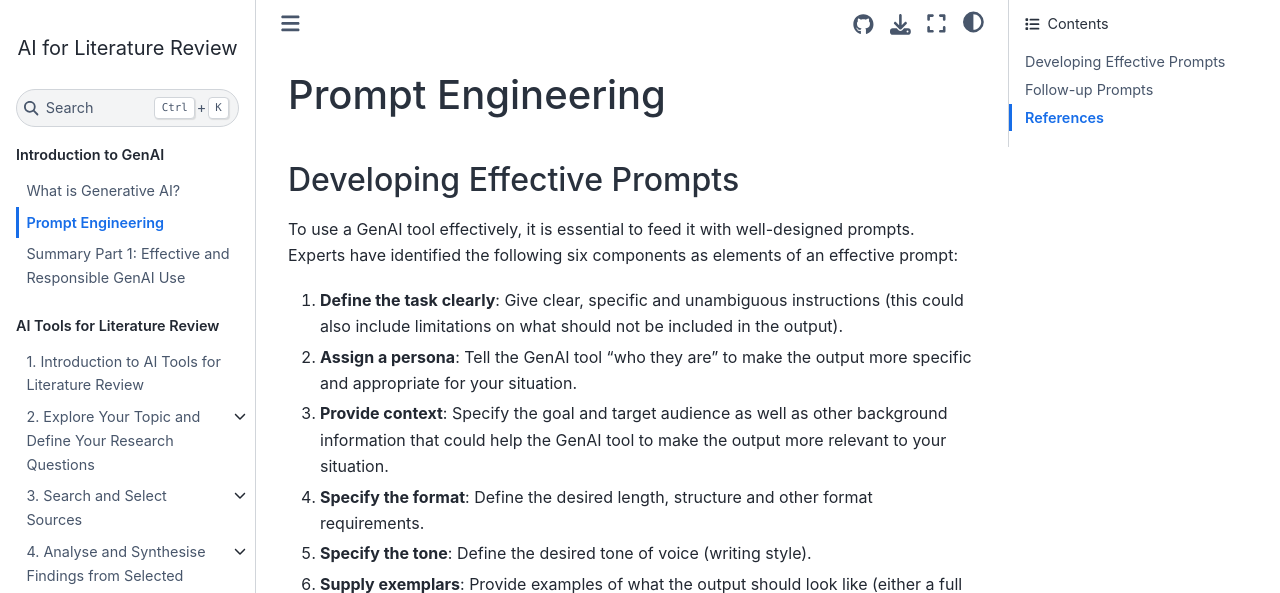
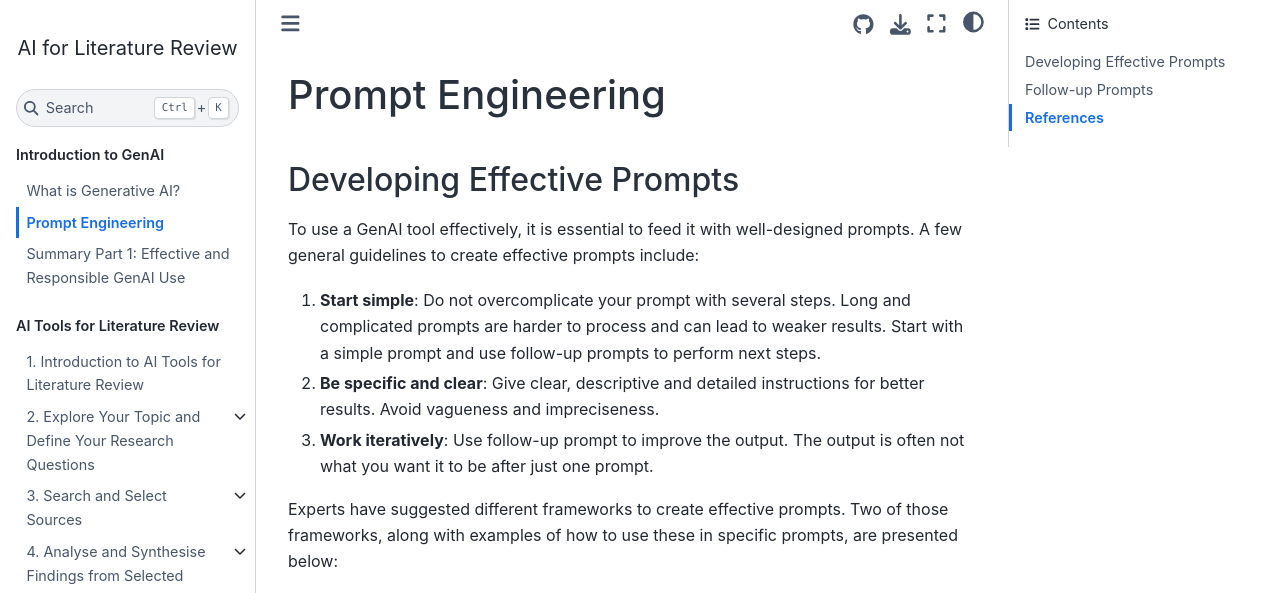
Before and after one commit to lwalma/ai-lit-review, a Jupyter Book: the page built from book/part1/prompts.md, in a window 1280 px wide and 1400 px high, cut to the strip 0-593 px from the top of the window. Built offline with Jupyter Book 1.0.4 settings and Sphinx 7.4.7 and the Sphinx Book theme 1.1.4, drawn with Linux system fonts in a browser that asks for light colours; comment, search, counter and statistics services are not loaded; some of the changed text lies outside the part shown.

Commit message:
Update prompts.md
Tekst herzien

```diff
--- a/book/part1/prompts.md
+++ b/book/part1/prompts.md
@@ -2,19 +2,17 @@
 
 ## Developing Effective Prompts
 
-To use a GenAI tool effectively, it is essential to feed it with well-designed prompts. Experts have identified the following six components as elements of an effective prompt:
+To use a GenAI tool effectively, it is essential to feed it with well-designed prompts. A few general guidelines to create effective prompts include:
 
-1.	**Define the task clearly**: Give clear, specific and unambiguous instructions (this could also include limitations on what should not be included in the output).
-2.	**Assign a persona**: Tell the GenAI tool “who they are” to make the output more specific and appropriate for your situation.
-3.	**Provide context**: Specify the goal and target audience as well as other background information that could help the GenAI tool to make the output more relevant to your situation.
-4.	**Specify the format**: Define the desired length, structure and other format requirements.
-5.	**Specify the tone**: Define the desired tone of voice (writing style).
-6.	**Supply exemplars**: Provide examples of what the output should look like (either a full example or a framework, such as IMRD).
+1. **Start simple**: Do not overcomplicate your prompt with several steps. Long and complicated prompts are harder to process and can lead to weaker results. Start with a simple prompt and use follow-up prompts to perform next steps.
+2. **Be specific and clear**: Give clear, descriptive and detailed instructions for better results. Avoid vagueness and impreciseness.
+3. **Work iteratively**: Use follow-up prompt to improve the output. The output is often not what you want it to be after just one prompt.
 
-Below you can find examples of effective prompts:
+Experts have suggested different frameworks to create effective prompts. Two of those frameworks, along with examples of how to use these in specific prompts, are presented below:
 
 <iframe src="https://tudelft.h5p.com/content/1293035986437971857/embed" aria-label="Prompt Engineering version 2026" width="1088" height="637" frameborder="0" allowfullscreen="allowfullscreen" allow="autoplay *; geolocation *; microphone *; camera *; midi *; encrypted-media *"></iframe><script src="https://tudelft.h5p.com/js/h5p-resizer.js" charset="UTF-8"></script>
-"Prompt Framework and Examples" based on "Emerging AI Tools for Literature Review: Prompting Tips" <https://libguides.hkust.edu.hk/AI-tools-literature-review/prompting-tips> by Hong Kong University of Science and Technology and Lee Shau Kee Library
+
+"Prompt Framework and Examples" based on <a href="https://libguides.hkust.edu.hk/AI-tools-literature-review/prompting-tips" target="_blank">"Emerging AI Tools for Literature Review: Prompting Tips"</a>by Hong Kong University of Science and Technology and Lee Shau Kee Library.
 
 If you are uncertain about the prompt that you want to use, you could always ask the GenAI tool to optimise the prompt for you. Another option is to give your prompt and ask the AI what additional information it needs to give an optimised response.
 
@@ -30,6 +28,7 @@ Effective use of GenAI tools is (often) an iterative process: it doesn’t stop
 
 ## References
 
-- Jacobs, M. (2025). _GenAI in Education_ [Interactive Book]. Retrieved August 19, 2025, from <a href="https://www.genaieducationbook.online/welcome.html" target="_blank">https://www.genaieducationbook.online/welcome.html</a>
+- DAIR.AI (2026). _General Tips for Designing Prompts_. Prompt Engineering Guide. <a href="https://www.promptingguide.ai/introduction/tips" target="_blank">https://www.promptingguide.ai/introduction/tips</a>
+- Hong Kong University of Science & Technology and Lee Shau Kee Library (2026). _Emerging AI Tools for Literature Review: Prompting Tips_. <a href="https://libguides.hkust.edu.hk/AI-tools-literature-review/prompting-tips" target="_blank">https://libguides.hkust.edu.hk/AI-tools-literature-review/prompting-tips</a>
 - Last, B., & Sprakel, T. (2024). _Chatten met Napoleon: Werken met generatieve AI in het onderwijs_ (2nd edition). Boom.
 - Su, J. (2023, 1 August). _Master the Perfect ChatGPT Prompt Formula (in just 8 minutes)!_ [Video]. YouTube. <a href="https://www.youtube.com/watch?v=jC4v5AS4RIM" target="_blank">https://www.youtube.com/watch?v=jC4v5AS4RIM</a>
```
